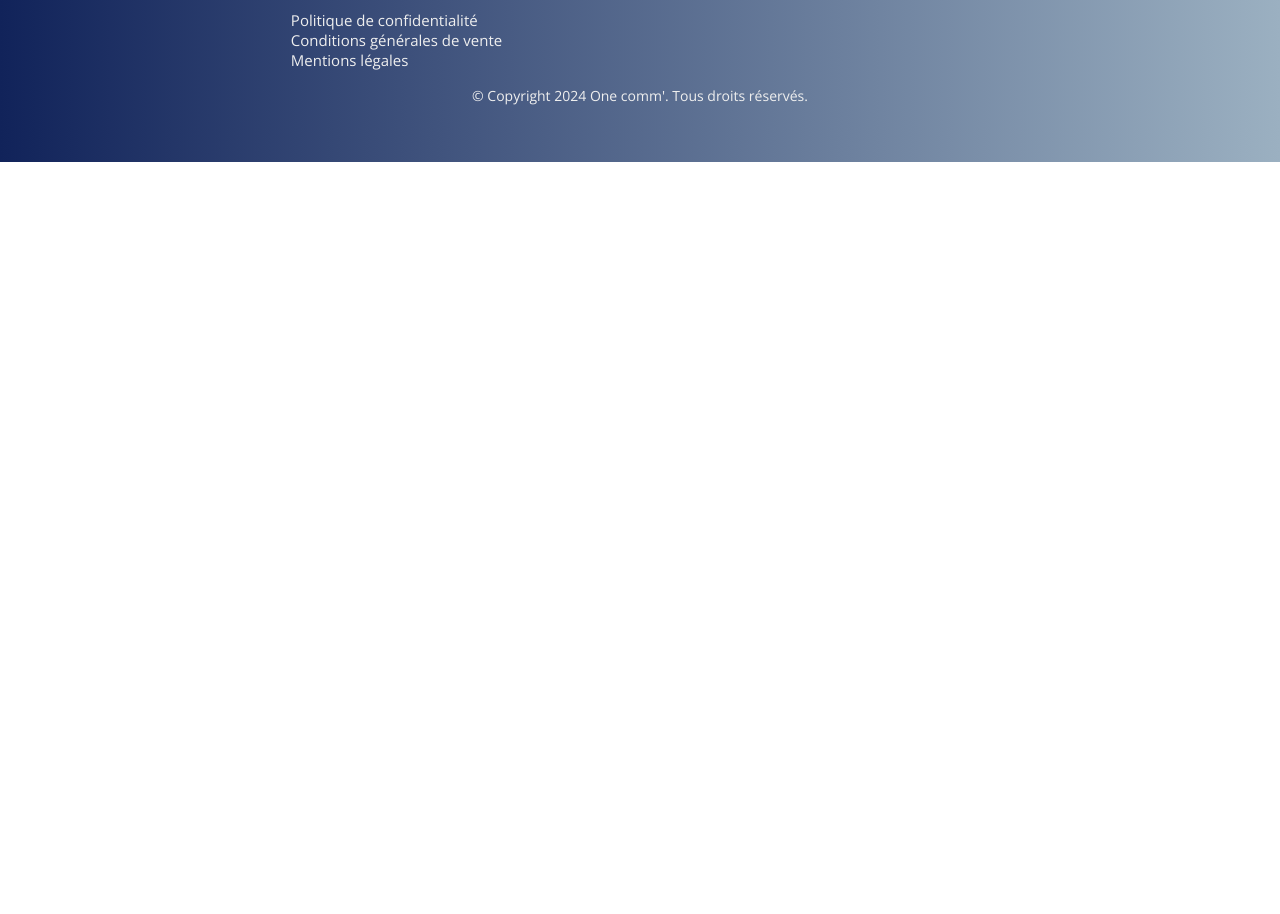
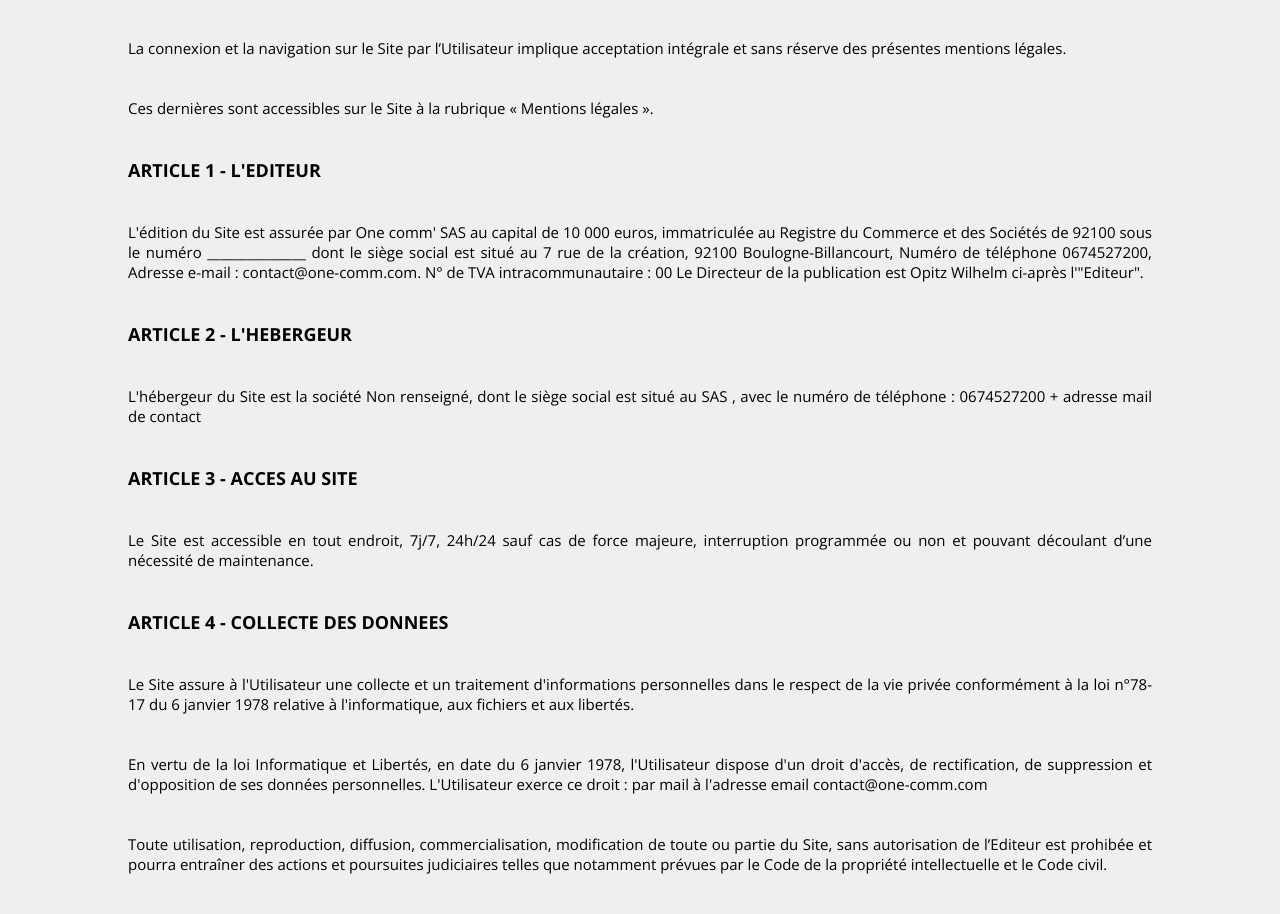
Before and after one commit to Scharlyopitz/One-comm, a React (Vite) app: page /mentionsLegales in a window 1280 px wide. Shown: the part 638-1552 px from the top of the page. Before the commit the page ends 800 px from the top, so only its background shows below. Built offline with nearby package versions, Linux system fonts and the light colour scheme.

Commit message:
Ajout et style composent textecontainer pour mentions légales

```diff
--- /dev/null
+++ b/src/components/TexteContainer/TexteContainer.jsx
@@ -0,0 +1,3 @@
+export default function TexteContainer({ children }) {
+  return <div className="texteContainer">{children}</div>;
+}
--- a/src/pages/MentionsLegales.jsx
+++ b/src/pages/MentionsLegales.jsx
@@ -1,9 +1,81 @@
 import MiniSectionTxt from "../components/MiniSectionTxt/MiniSectionTxt";
+import TexteContainer from "../components/TexteContainer/TexteContainer";
 
 export default function MentionsLegales() {
   return (
     <main>
       <MiniSectionTxt title="Nos mentions légales." />
+      <TexteContainer>
+        <Texte />
+      </TexteContainer>
     </main>
   );
 }
+
+function Texte() {
+  return (
+    <div className="texteSecion">
+      <div>
+        <h2>Mentions légales</h2>
+        <p>En vigueur au 04/07/2024</p>
+      </div>
+      <p>
+        Conformément aux dispositions des Articles 6-III et 19 de la Loi
+        n°2004-575 du 21 juin 2004 pour la Confiance dans l’économie numérique,
+        dite L.C.E.N., il est porté à la connaissance des utilisateurs et
+        visiteurs, ci-après l""Utilisateur", du site www.one-comm.com , ci-après
+        le "Site", les présentes mentions légales.
+      </p>
+      <p>
+        La connexion et la navigation sur le Site par l’Utilisateur implique
+        acceptation intégrale et sans réserve des présentes mentions légales.
+      </p>
+      <p>
+        Ces dernières sont accessibles sur le Site à la rubrique « Mentions
+        légales ».
+      </p>
+      <h3>ARTICLE 1 - L'EDITEUR</h3>
+      <p>
+        L'édition du Site est assurée par One comm' SAS au capital de 10 000
+        euros, immatriculée au Registre du Commerce et des Sociétés de 92100
+        sous le numéro _______________ dont le siège social est situé au 7 rue
+        de la création, 92100 Boulogne-Billancourt, Numéro de téléphone
+        0674527200, Adresse e-mail : contact@one-comm.com. N° de TVA
+        intracommunautaire : 00 Le Directeur de la publication est Opitz Wilhelm
+        ci-après l'"Editeur".
+      </p>
+      <h3>ARTICLE 2 - L'HEBERGEUR</h3>
+      <p>
+        L'hébergeur du Site est la société Non renseigné, dont le siège social
+        est situé au SAS , avec le numéro de téléphone : 0674527200 + adresse
+        mail de contact
+      </p>
+      <h3>ARTICLE 3 - ACCES AU SITE</h3>
+      <p>
+        Le Site est accessible en tout endroit, 7j/7, 24h/24 sauf cas de force
+        majeure, interruption programmée ou non et pouvant découlant d’une
+        nécessité de maintenance.
+      </p>
+      <h3>ARTICLE 4 - COLLECTE DES DONNEES</h3>
+      <p>
+        Le Site assure à l'Utilisateur une collecte et un traitement
+        d'informations personnelles dans le respect de la vie privée
+        conformément à la loi n°78-17 du 6 janvier 1978 relative à
+        l'informatique, aux fichiers et aux libertés.
+      </p>
+      <p>
+        En vertu de la loi Informatique et Libertés, en date du 6 janvier 1978,
+        l'Utilisateur dispose d'un droit d'accès, de rectification, de
+        suppression et d'opposition de ses données personnelles. L'Utilisateur
+        exerce ce droit : par mail à l'adresse email contact@one-comm.com
+      </p>
+      <p>
+        Toute utilisation, reproduction, diffusion, commercialisation,
+        modification de toute ou partie du Site, sans autorisation de l’Editeur
+        est prohibée et pourra entraîner des actions et poursuites judiciaires
+        telles que notamment prévues par le Code de la propriété intellectuelle
+        et le Code civil.
+      </p>
+    </div>
+  );
+}
--- a/src/sass/base/_colors.scss
+++ b/src/sass/base/_colors.scss
@@ -2,6 +2,7 @@ $White: #efefef;
 $RealWhite: #ffffff;
 $WhiteOpct: #efefef84;
 $Black: #0f0f0f;
+$RealBlack: #000000;
 $Grey: #e8e8e8;
 $BlackOpct: #00000073;
 $LinearDarkBlue: #11235a;
--- /dev/null
+++ b/src/sass/mentionsLegales/_mentionsLegales.scss
@@ -0,0 +1,5 @@
+.texteSecion {
+  display: flex;
+  flex-direction: column;
+  gap: 5vh;
+}
--- /dev/null
+++ b/src/sass/texteContainer/_texteContainer.scss
@@ -0,0 +1,19 @@
+.texteContainer {
+  background: $White;
+  padding: 10vh 10vw;
+  color: $RealBlack;
+  font-family: "Open Sans";
+
+  h2 {
+    font-size: 25px;
+  }
+
+  h3 {
+    font-size: 18px;
+  }
+
+  p {
+    text-align: justify;
+    font-size: 15px;
+  }
+}
--- a/src/style/style.css
+++ b/src/style/style.css
@@ -677,6 +677,12 @@ footer .copyright p {
   font-size: 15px;
 }
 
+.texteSecion {
+  display: flex;
+  flex-direction: column;
+  gap: 5vh;
+}
+
 .miniSection {
   padding: 20vh 0;
   position: sticky;
@@ -1039,4 +1045,21 @@ nav ul svg {
   font-size: 20px;
   font-weight: 300;
   text-align: justify;
+}
+
+.texteContainer {
+  background: #efefef;
+  padding: 10vh 10vw;
+  color: #000000;
+  font-family: "Open Sans";
+}
+.texteContainer h2 {
+  font-size: 25px;
+}
+.texteContainer h3 {
+  font-size: 18px;
+}
+.texteContainer p {
+  text-align: justify;
+  font-size: 15px;
 }/*# sourceMappingURL=style.css.map */
--- a/src/style/style.scss
+++ b/src/style/style.scss
@@ -19,6 +19,8 @@
 
 @import "../sass/liste/liste";
 
+@import "../sass/mentionsLegales/mentionsLegales";
+
 @import "../sass/miniSectionTxt/miniSectionTxt";
 
 @import "../sass/nav/nav";
@@ -26,3 +28,5 @@
 @import "../sass/objetsPublicitaires/objetsPublicitaires";
 
 @import "../sass/section1duplicate/section1duplicate";
+
+@import "../sass/texteContainer/texteContainer";
```
Also changed, not shown: 1 other file (tests, documents, lock files or other folders).
